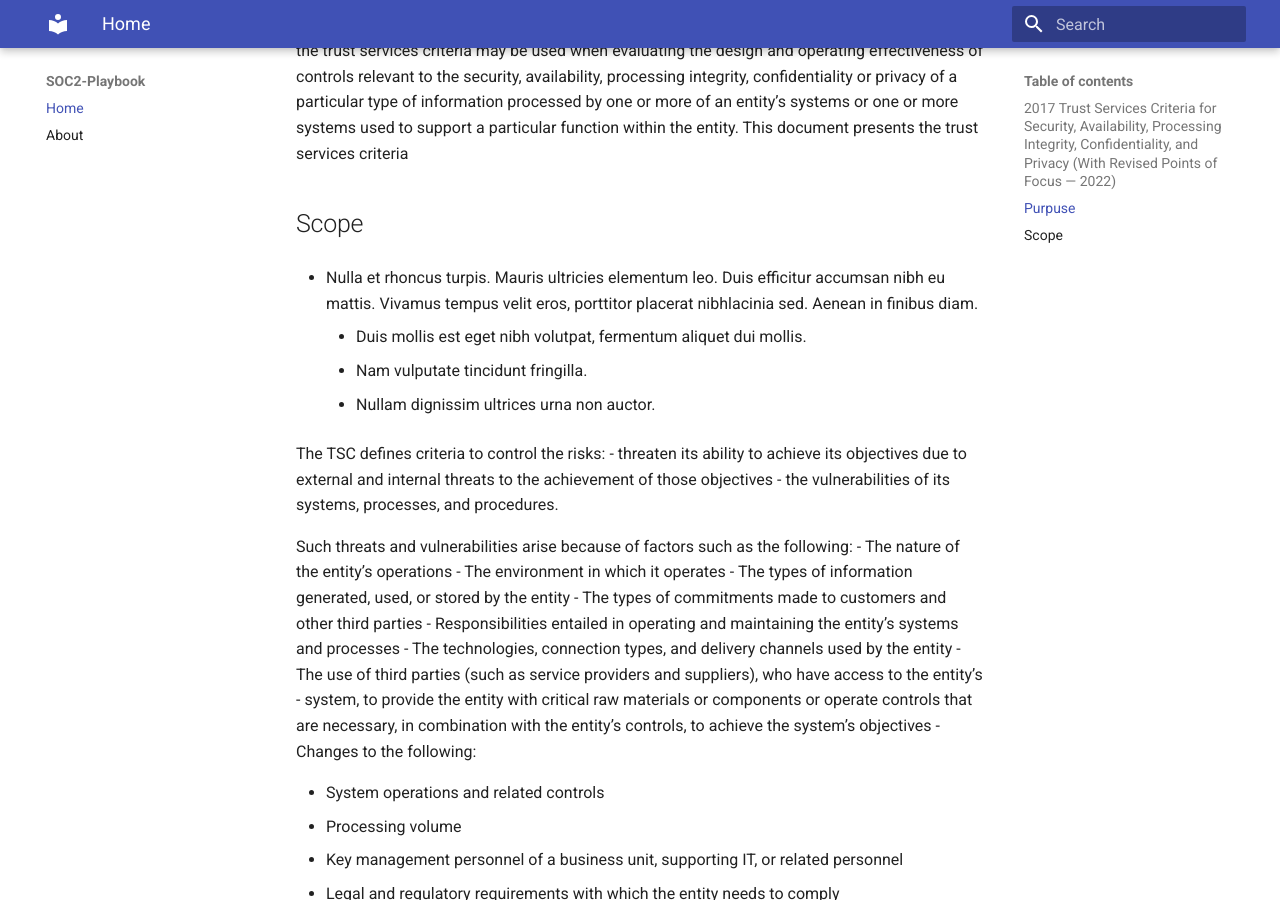
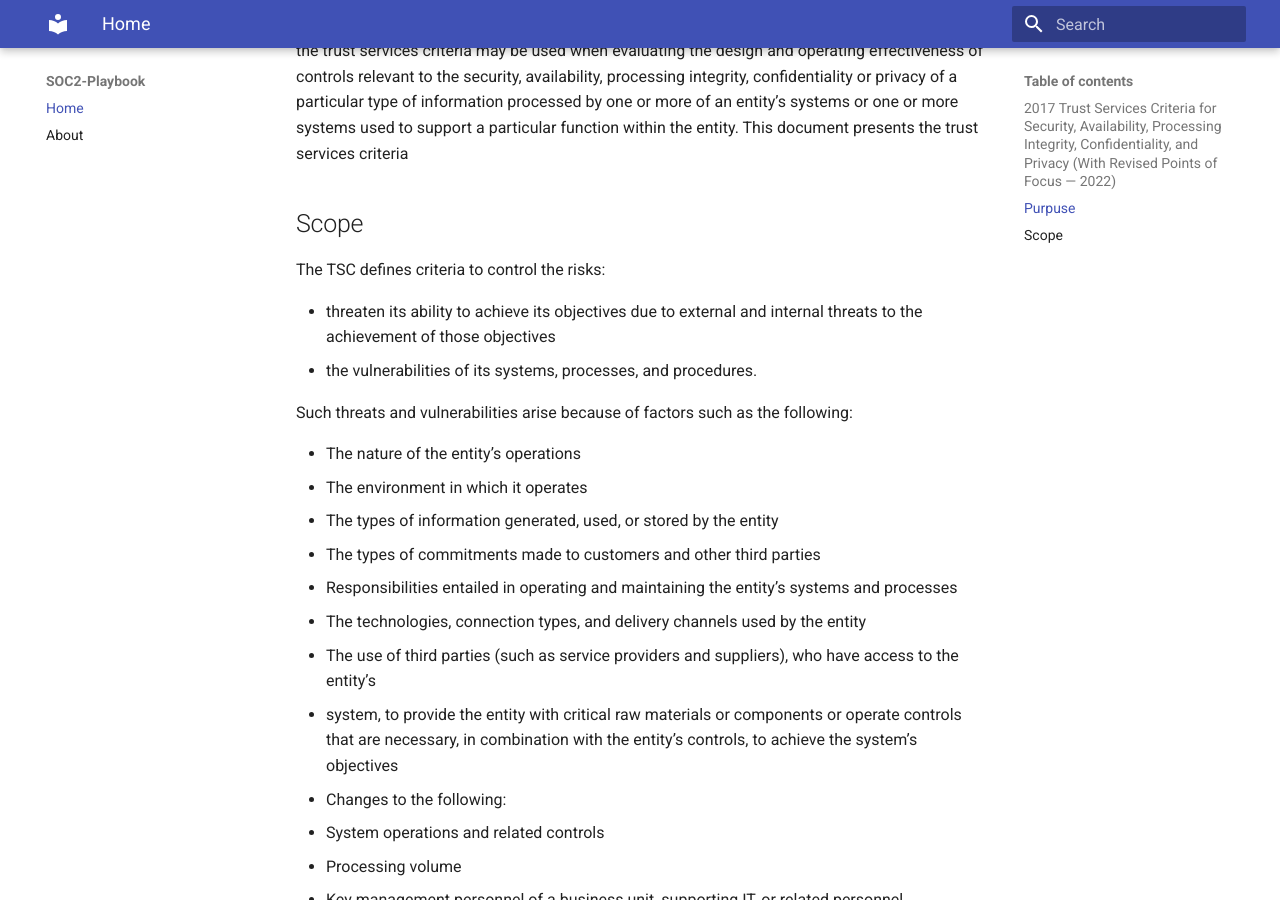
Before and after one commit to WashingtonGT/soc-playbook, an MkDocs documentation site: the page built from docs/index.md, in a window 1280 px wide and 900 px high, scrolled down 478 px. Built offline with MkDocs 1.6.1 and Material for MkDocs 9.7.7, drawn with Linux system fonts in a browser that asks for light colours.

Commit message:
Update index.md

```diff
--- a/docs/index.md
+++ b/docs/index.md
@@ -16,18 +16,13 @@ confidentiality or privacy of a particular type of information processed by one
 
 ## Scope
 
-- Nulla et rhoncus turpis. Mauris ultricies elementum leo. Duis efficitur accumsan nibh eu mattis. Vivamus tempus velit eros, porttitor placerat nibhlacinia sed. Aenean in finibus diam.
+The TSC defines criteria to control the risks:
 
-    * Duis mollis est eget nibh volutpat, fermentum aliquet dui mollis.
-    * Nam vulputate tincidunt fringilla.
-    * Nullam dignissim ultrices urna non auctor.
-
-
-The TSC defines criteria to control the risks:
 - threaten its ability to achieve its objectives due to external and internal threats to the achievement of those objectives
 - the vulnerabilities of its systems, processes, and procedures.
 
 Such threats and vulnerabilities arise because of factors such as the following:
+
 - The nature of the entity’s operations
 - The environment in which it operates
 - The types of information generated, used, or stored by the entity
@@ -43,4 +38,4 @@ Such threats and vulnerabilities arise because of factors such as the following:
    * Key management personnel of a business unit, supporting IT, or related personnel
    * Legal and regulatory requirements with which the entity needs to comply
 
-- Introduction of new services, products, or technologies
+ - Introduction of new services, products, or technologies
```
